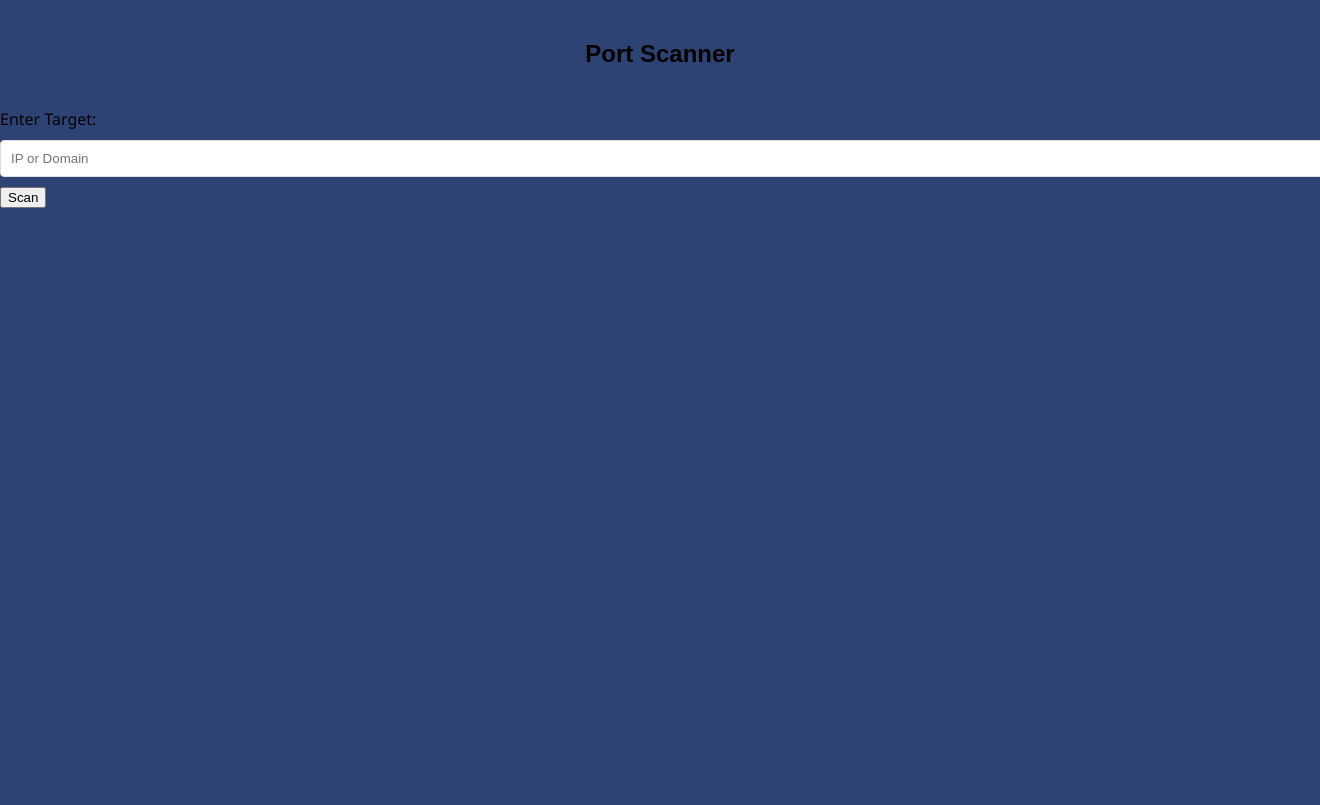
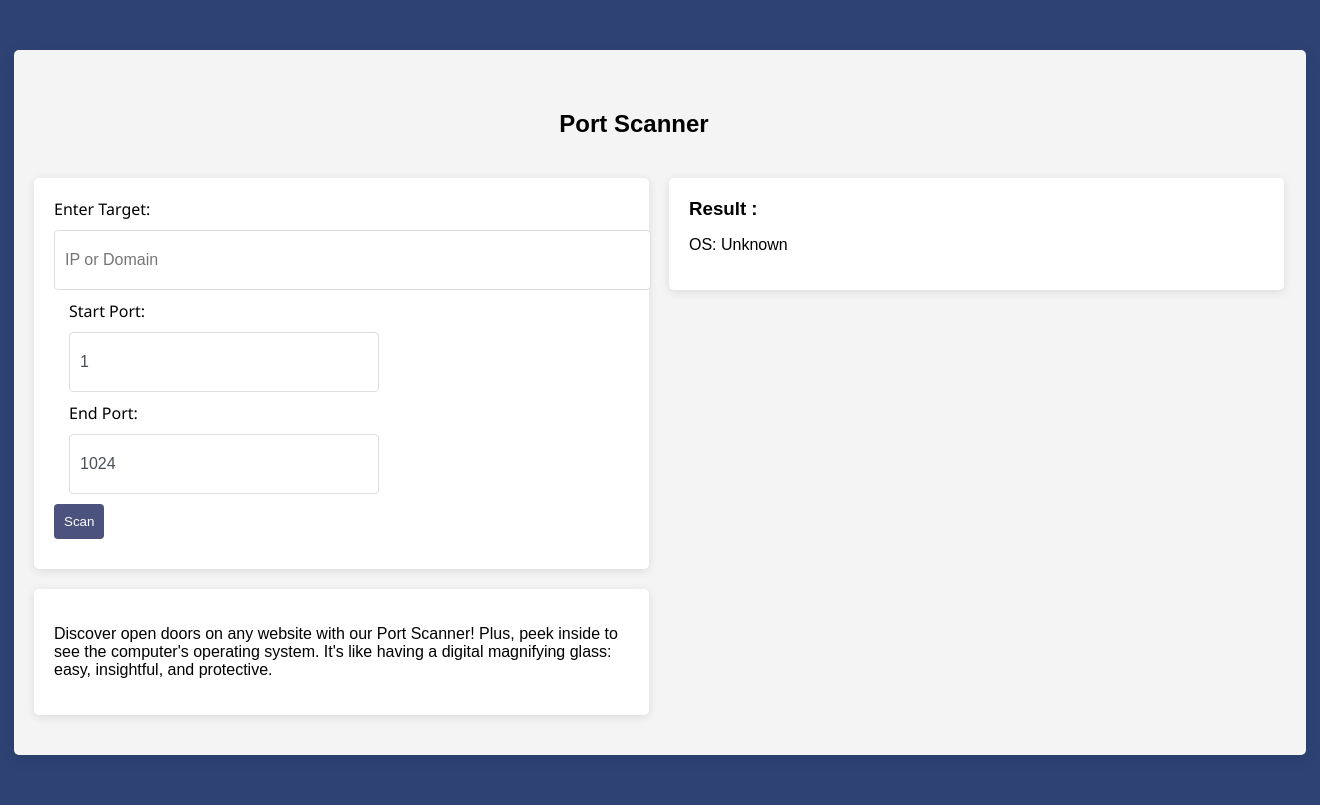
Before and after one commit to Munis2003/AstraNet, a Flask app: page / in a window 1320 px wide; the page is wider, and only the part inside the window is pictured. Before the commit the page ends 208 px from the top of that part, so only its background shows below. Run offline with Flask 3, Linux system fonts and the light colour scheme.

Commit message:
Update index.html

```diff
--- a/templates/index.html
+++ b/templates/index.html
@@ -12,14 +12,55 @@
 </head>
 
 <body>
+
+    <div class="container" style="padding-right: 72px;">
         <h2>Port Scanner</h2>
+
+        <div class="row">
+            <div class="col-md-6">
+                <div class="form-section">
                     <form id="scanForm">
+                        <!-- ... [form contents remain unchanged] ... -->
+                        <div class="form-group">
                             <label for="target">Enter Target:</label>
-        <input type="text" id="target" name="target" placeholder="IP or Domain">
-        <input type="submit" value="Scan">
+                            <input type="text" class="form-control" id="target" name="target"
+                                placeholder="IP or Domain">
+                        </div>
+                        <div class="form-row">
+                            <div class="col-md-6">
+                                <label for="startPort">Start Port:</label>
+                                <input type="number" class="form-control" id="startPort" name="startPort"
+                                    placeholder="Start Port" value="1">
+                            </div>
+                            <div class="col-md-6">
+                                <label for="endPort">End Port:</label>
+                                <input type="number" class="form-control" id="endPort" name="endPort"
+                                    placeholder="End Port" value="1024">
+                            </div>
+                        </div>
+                        <button type="submit" class="btn btn-dark">Scan</button>
                     </form>
-    <div id="loading" style="display:none;">Scanning...</div>
+                </div>
+
+
+                <div class="description-section">
+                    <p>
+                        Discover open doors on any website with our Port Scanner! Plus, peek inside to see the
+                        computer's operating system. It's like having a digital magnifying glass: easy, insightful, and
+                        protective.
+                    </p>
+                </div>
+            </div>
+
+            <div class="col-md-6" style="margin-top: -570px; margin-left: 635px; padding-top: 13px;">
+
+                <div class="table-section">
+                    <div id="loading" style="display: none; text-align: center;">
+                        <p>Scanning for open ports.. </p>
+                    </div>
                     <table id="resultsTable" style="display:none;">
+                        <h3 style="margin-bottom: 0px; margin-top: 0px; padding-right: 487px;">Result :</h3>
+                        <!-- ... [table contents remain unchanged] ... -->
                         <thead>
                             <tr>
                                 <th>PORT</th>
@@ -27,22 +68,28 @@
                                 <th>SERVICE</th>
                             </tr>
                         </thead>
-        <tbody>
-            <!-- Results will be inserted here -->
-        </tbody>
+                        <tbody></tbody>
                     </table>
+                    <p id="osGuess">OS: Unknown</p>
+                </div>
+            </div>
+        </div>
+
+    </div>
 
     <script>
         $("#scanForm").submit(function (e) {
             e.preventDefault();
-            let target = $("#target").val();
+            const target = $("#target").val();
+            const startPort = $("#startPort").val();
+            const endPort = $("#endPort").val();
             $("#loading").show();
-            $.post("/scan", { target: target }, function (data) {
-                let tableBody = $("#resultsTable tbody");
+            $.post("/scan", { target, startPort, endPort }, function (data) {
+                const tableBody = $("#resultsTable tbody");
                 tableBody.empty();
 
                 data.open_ports_details.forEach(detail => {
-                    let serviceInfo = detail.service || "Unknown";
+                    const serviceInfo = detail.service || "Unknown";
                     tableBody.append(
                         `<tr>
                     <td>${detail.port}/tcp</td>
@@ -52,10 +99,14 @@
                     );
                 });
 
+                // Update OS guess
+                $("#osGuess").text("OS: " + data.os_guess);
+
                 $("#resultsTable").show();
                 $("#loading").hide();
             });
         });
+
     </script>
 </body>
 
```
Lines whose indentation alone changed are shown as unchanged.
